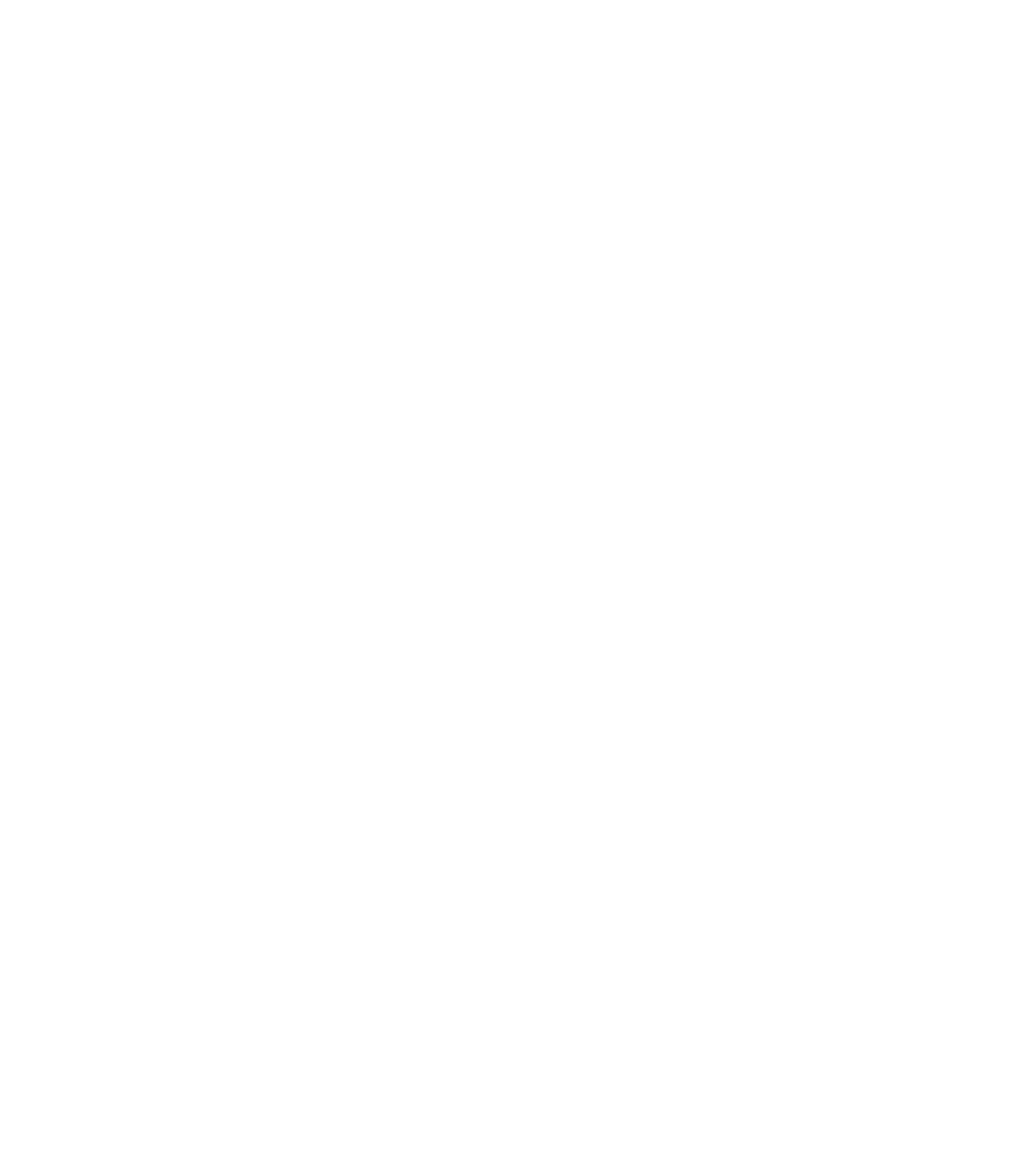
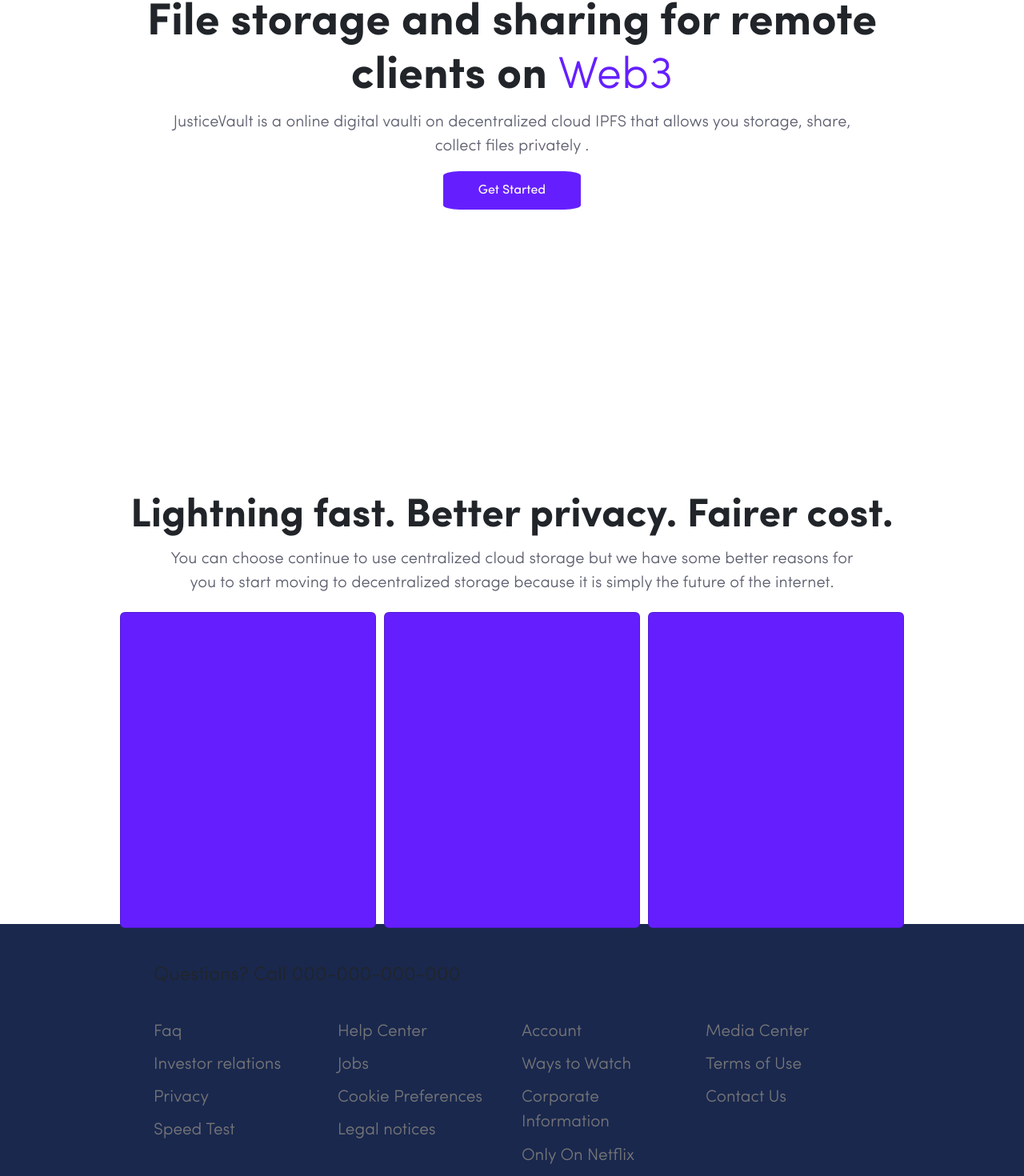
Before and after one commit to ansonantony/justicevault, a Next.js app in the folder justicevault/: page / in a window 1280 px wide. Shown: the part 190-1660 px from the top of the page at 80% size. Before the commit the page ends 800 px from the top, so only its background shows below. Built offline with nearby package versions, Linux system fonts and the light colour scheme.

Commit message:
HomePage v0.1

```diff
--- /dev/null
+++ b/justicevault/src/app/components/Features.tsx
@@ -0,0 +1,17 @@
+
+
+export default function Features() {
+    return(
+        <>
+    <div className="features">
+        <h2>Lightning fast. Better privacy. Fairer cost.</h2>
+        <p>You can choose continue to use centralized cloud storage but we have some better reasons for <br /> you to start moving to decentralized storage because it is simply the future of the internet.</p>
+        <div className="cards">
+            <div className="first card"></div>
+            <div className="second card"></div>
+            <div className="third card"></div>
+        </div>
+    </div>
+    </>
+    );
+}
--- /dev/null
+++ b/justicevault/src/app/components/Footer.tsx
@@ -0,0 +1,36 @@
+
+export default function Footer() {
+    return(
+
+    <div className="footer">
+        <h2>Questions? Call 000-000-000-000</h2>
+
+        <div className="row">
+            <div className="col">
+                <a href="#">Faq</a>
+                <a href="#">Investor relations</a>
+                <a href="#">Privacy</a>
+                <a href="#">Speed Test</a>
+            </div>
+            <div className="col">
+                <a href="#">Help Center</a>
+                <a href="#">Jobs</a>
+                <a href="#">Cookie Preferences</a>
+                <a href="#">Legal notices</a>
+            </div>
+            <div className="col">
+                <a href="#">Account</a>
+                <a href="#">Ways to Watch</a>
+                <a href="#">Corporate Information</a>
+                <a href="#">Only On Netflix</a>
+            </div>
+            <div className="col">
+                <a href="#">Media Center</a>
+                <a href="#">Terms of Use</a>
+                <a href="#">Contact Us</a>
+
+            </div>
+        </div>
+    </div>
+    );
+}
--- a/justicevault/src/app/components/Header.tsx
+++ b/justicevault/src/app/components/Header.tsx
@@ -1,7 +1,15 @@
+
 import NavBar from "./NavBar"
 
 export default function Header() {
     return(
+        <>
     <NavBar/>
+    <div className="header">
+        <h2>File storage and sharing for remote <br /> clients on <span className="web3">Web3</span></h2>
+        <p>JusticeVault is a online digital vaulti on decentralized cloud IPFS that allows you storage, share,<br/> collect files privately .</p>
+        <button type="submit">Get Started</button>
+    </div>
+    </>
     );
 }
--- a/justicevault/src/app/globals.css
+++ b/justicevault/src/app/globals.css
@@ -2,12 +2,21 @@
   font-family: 'Sofia-Pro';
   src: url('/fonts/SofiaProLight.ttf');
  }
-
+ @font-face {
+  font-family: 'Sofia-Pro-Regular';
+  src: url('/fonts/SofiaProRegular.ttf');
+ }
 
  @font-face {
   font-family: 'Sofia-Pro-Bold';
   src: url('/fonts/SofiaProBold.ttf');
  }
+ html,body,.root{
+  width: 100%;
+  min-height: 100vh;
+ }
+
+
  *{
   font-family: 'Sofia-Pro';
  }
@@ -23,8 +32,6 @@
   flex-direction: row;
   align-items: center;
   justify-content: space-between;
-  margin-left: 15px;
-  margin-right: 15px;
 }
  nav div{
   display: flex;
@@ -52,6 +59,119 @@
   border-radius: 10px;
   font-family: 'Sofia-Pro';
  }
+ .header{
+  /* position: absolute; */
+  display: flex;
+  margin-top: 100px;
+  align-items: center;
+  flex-direction: column;
+  min-height: 75vh;
+  width: 100%;
+ }
+ .header h2{
+  text-align: center;
+  font-size: 56px;
+  font-family: 'Sofia-Pro-Bold';
+ }
+ .web3{
+  color: #651FFF;
+ }
+ .header p{
+  text-align: center;
+  color: #5C5F6E;
+  font-size: 20px;
+ }
+ .header button{
+  outline: 0;
+  border: 0;
+  border-radius: 12%;
+  color: white;
+  padding: 12px 44px;
+  font-family: Sofia-Pro-Regular;
+  background-color: #651FFF;
+ }
+ .features{
+  display: flex;
+  align-items: center;
+  justify-content: center;
+  flex-direction: column;
+  margin-top: 20px;
+  width: 100%;
+ }
+ .features h2{
+  font-family: 'Sofia-Pro-Bold';
+  font-size: 50px;
+ }
+ .features p{
+  text-align: center;
+  color: #5C5F6E;
+  font-size: 20px;
+ }
+
+ .cards{
+  width: 100%;
+  height: 395px;
+  display: flex;
+  justify-content: center;
+ }
+ .cards .card{
+  width: 320px;
+  height: 395px;
+  color: #fff;
+  background-color: #651FFF;
+  flex-basis: 25%;
+
+  margin: 5px 5px 5px 5px;
+ }
+
+
+
+ .footer{
+  padding: 50px 15% 10px;
+
+  background-color: #1A284E;
+
+}
+.footer h2{
+  font-size: 1.5rem;
+  font-weight: 400;
+  margin-bottom: 30px;
+}
+.footer .row{
+  align-items: flex-start;
+  padding: 10px 0;
+}
+.footer .col{
+  flex-basis: 25%;
+  flex-grow: 1;
+  margin-bottom: 20px;
+}
+.footer .col a{
+  display: block;
+  text-decoration: none;
+  color: #777;
+  font-size: 1.3rem;
+  margin-bottom: 10px;
+}
+.footer .drop-btn{
+  border: 0;
+  outline: 0;
+  background: transparent;
+  color: #fff;
+  border: 1px solid #fff;
+  padding: 7px 20px;
+  font-size: 12px;
+  border-radius: 4px;
+  margin-left: 10px;
+  cursor: pointer;
+  font-size: 1.2rem;
+}
+.copyright-txt{
+  font-size: 1rem;
+  margin-top: 20px;
+  margin-bottom: 10px;
+  color: #777;
+}
 /*
  .navbar{
 
@@ -65,3 +185,8 @@
  .navbar ul li a{
   text-decoration: none;
  } */
+@media  (max-width:600px){
+  nav div p{
+    display: none;
+  }
+}
--- a/justicevault/src/app/page.tsx
+++ b/justicevault/src/app/page.tsx
@@ -1,4 +1,6 @@
 'use client';
+import Features from "./components/Features";
+import Footer from "./components/Footer";
 import Header from "./components/Header";
 
 export default function Home() {
@@ -7,7 +9,9 @@
       <div className="root">
         <Header/>
 
+        <Features/>
 
+       <Footer/>
       </div>
     </>
   );
```
Also changed, not shown: 1 other file (tests, documents, lock files or other folders).
